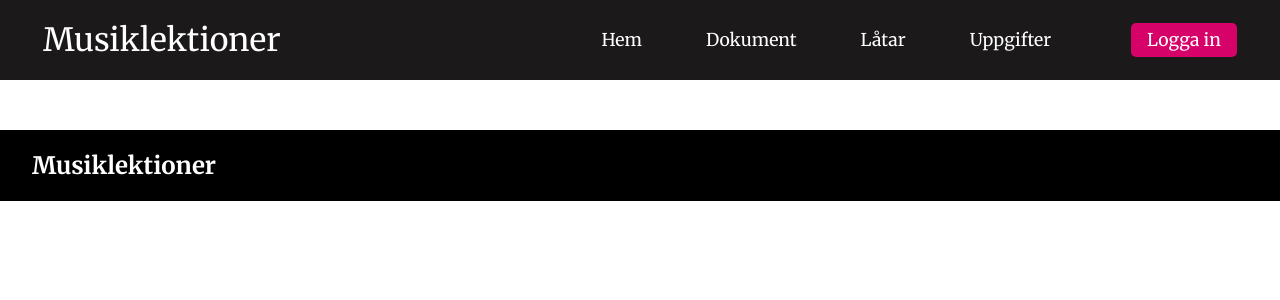
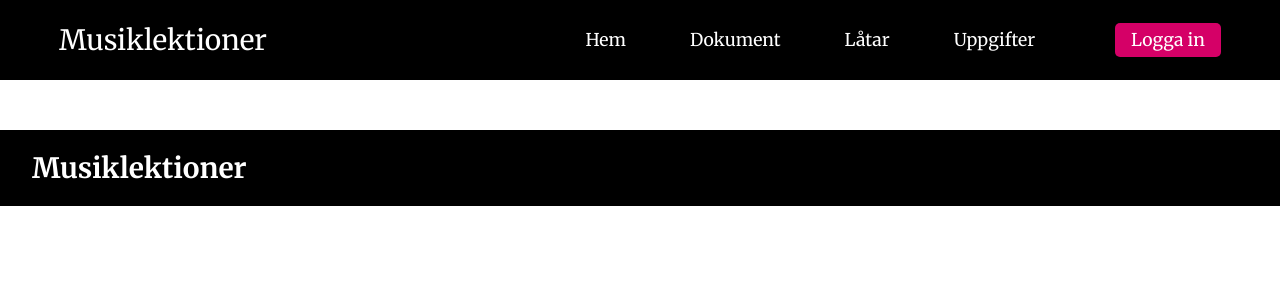
Before and after one commit to PaulinaStenqvist/musiklektion, a React (Vite) app: page /uppgifter in a window 1280 px wide. Shown: the top 300 px of the page. Built offline with nearby package versions, Linux system fonts and the light colour scheme.

Commit message:
updated textsize

```diff
--- a/src/components/footer/footer.css
+++ b/src/components/footer/footer.css
@@ -22,7 +22,7 @@
 }
 
 .logoText {
-  font-size: 24px;
+  font-size: 1.75rem;
   color: white;
   padding-left: 2rem;
 }
--- a/src/components/navbar/navbar.css
+++ b/src/components/navbar/navbar.css
@@ -1,6 +1,6 @@
 .navbar {
   height: 10vh;
-  background: #1b1919;
+  background: black;
   display: flex;
   justify-content: center;
   align-items: center;
@@ -9,11 +9,11 @@
 .navbar-logo {
   color: white;
   text-decoration: none;
-  font-size: 2rem;
+  font-size: 1.75rem;
   display: flex;
   align-items: center;
   justify-content: space-between;
-  width: 10rem;
+  width: 8rem;
 }
 
 .nav-items {
--- a/src/pages/Document.jsx
+++ b/src/pages/Document.jsx
@@ -1,5 +1,4 @@
 import React from "react";
-import Upload from "../components/upload/Upload";
 
 function Document() {
   return (
--- a/src/pages/Uppgifter.jsx
+++ b/src/pages/Uppgifter.jsx
@@ -5,7 +5,6 @@ import Upload from "../components/upload/Upload";
 function Uppgifter() {
   return (
     <div>
-      <h1 className="marketing">Uppgifter</h1>
       < Upload />
     </div>
   );
```
